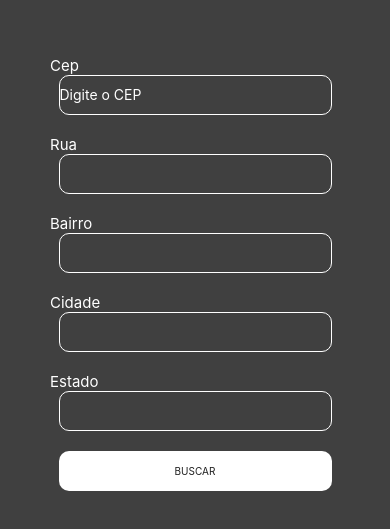
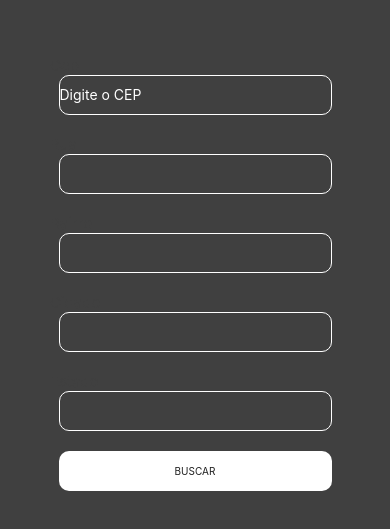
Before and after one commit to Danrhy/BuscaCep, a React Native app: screen / in a window 390 px wide. Shown: the part 159-688 px from the top of the page. Built offline with nearby package versions, Linux system fonts and the light colour scheme.

Commit message:
Alteração de Cor

```diff
--- a/components/text.js
+++ b/components/text.js
@@ -17,7 +17,7 @@ const style_Txt= StyleSheet.create({
 txt:{
 alignSelf:"stretch",
 fontSize:15,
-color:"#fff",
+color:"#404040",
 padding:'10',
 marginLeft:50,
 marginTop:20,
```
